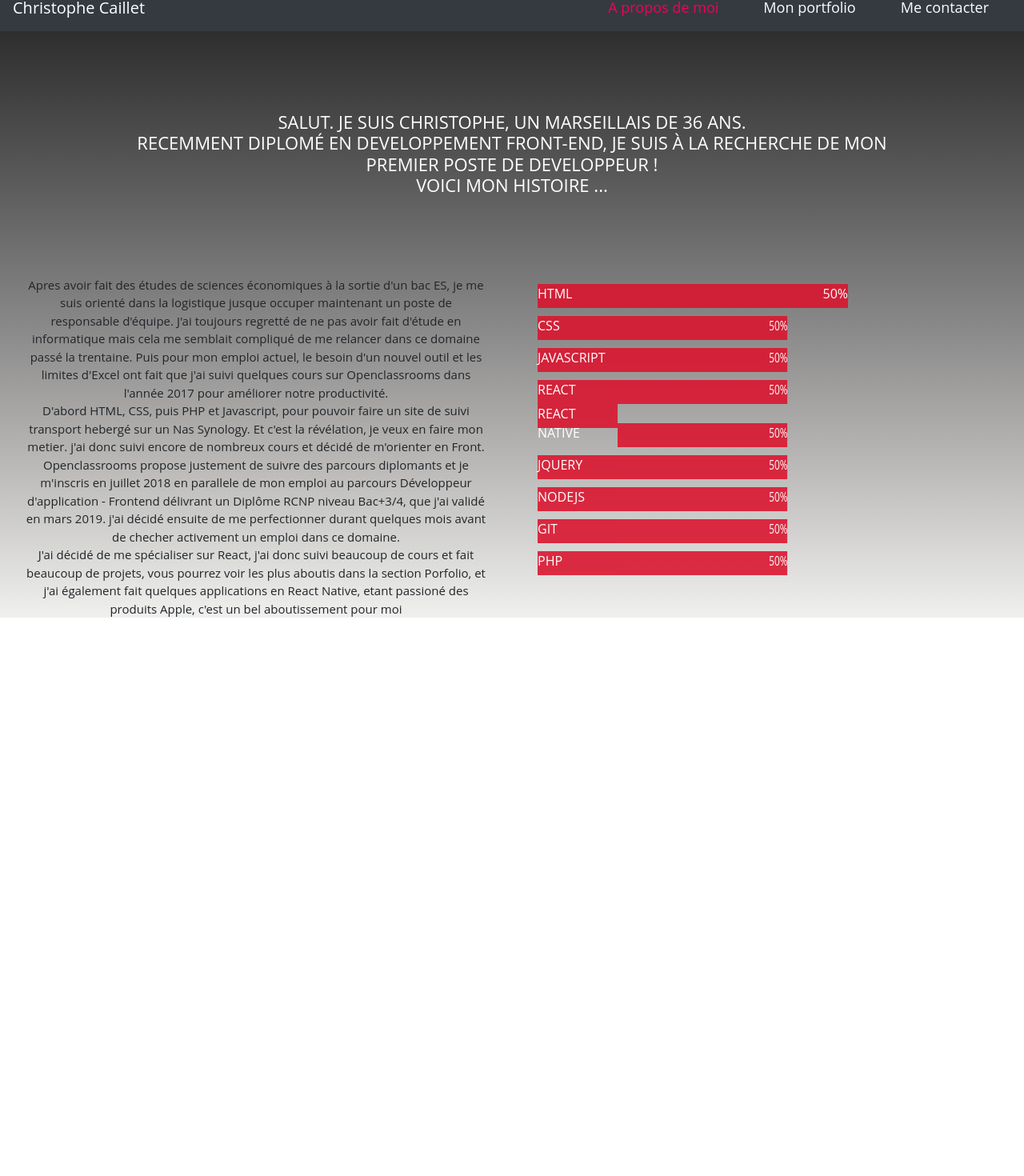
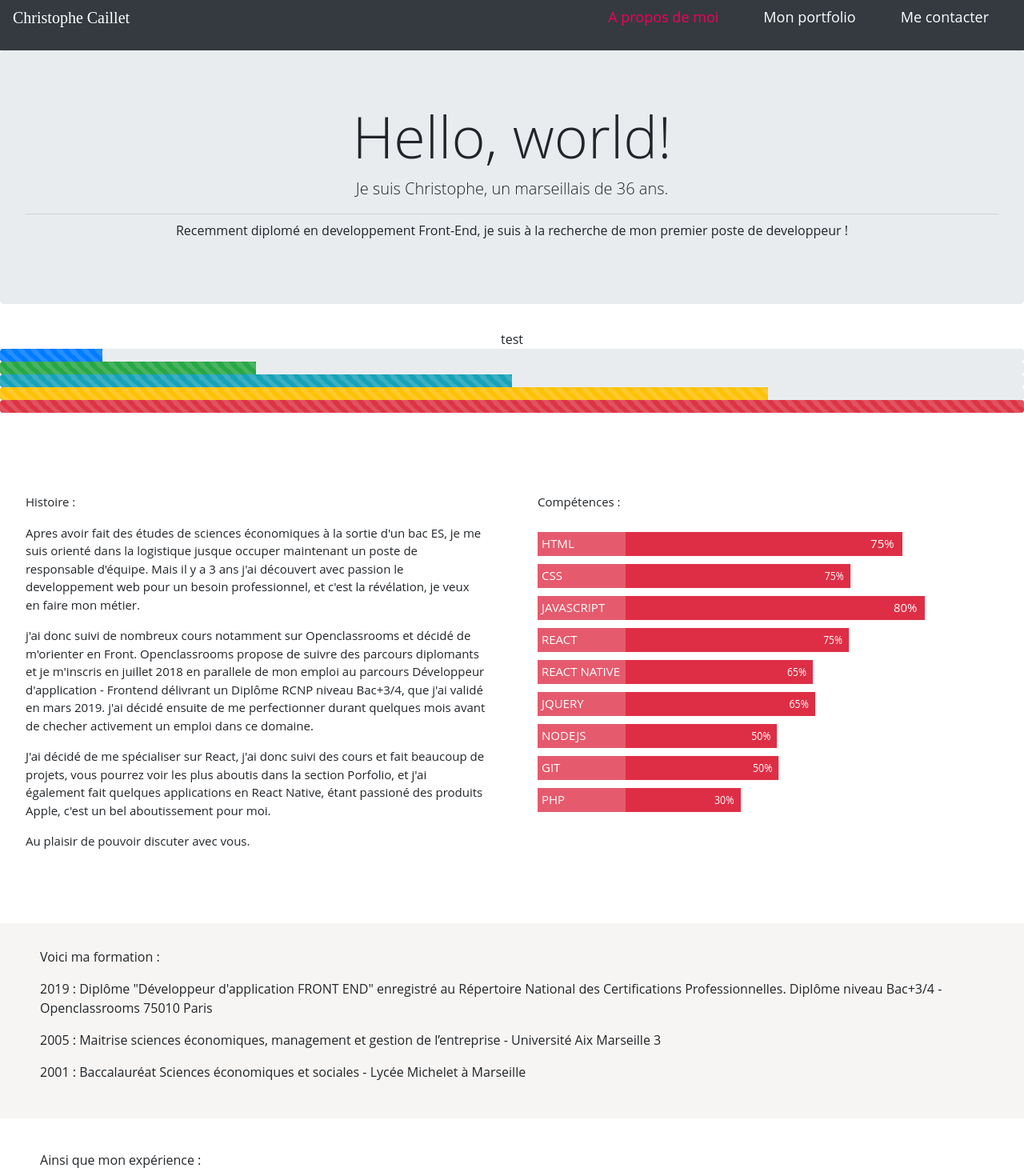
Before and after one commit to christophe13012/portfolio, a React (Create React App) app: page /about in a window 1280 px wide. Shown: the part 20-1490 px from the top of the page at 80% size. Before the commit the page ends 800 px from the top, so only its background shows below. Built offline with nearby package versions, Linux system fonts and the light colour scheme; what react-animations would draw is missing.

Commit message:
jumbotron

```diff
--- a/package.json
+++ b/package.json
@@ -9,6 +9,7 @@
     "react-animations": "^1.0.0",
     "react-dom": "^16.8.6",
     "react-particles-js": "^2.6.0",
+    "react-reveal": "^1.2.2",
     "react-router-dom": "^5.0.1",
     "react-scripts": "3.0.1",
     "reactstrap": "^8.0.0",
--- a/public/index.html
+++ b/public/index.html
@@ -26,6 +26,8 @@
     <style>
       .navbar {
         margin-bottom: 0px;
+        padding-top: 20px;
+        padding-bottom: 20px;
       }
       .navbar-dark .navbar-nav .nav-link {
         color: #fdfdfd;
--- a/src/Components/about.jsx
+++ b/src/Components/about.jsx
@@ -1,5 +1,7 @@
 import React, { Component } from "react";
+import { Jumbotron, Progress } from "reactstrap";
 import NavBar from "./navBar";
+import Slide from "react-reveal/Slide";
 import "../about.scss";
 
 class About extends Component {
@@ -8,77 +10,87 @@ class About extends Component {
     return (
       <div style={styles.container}>
         <NavBar />
+        <Jumbotron>
+          <h1 className="display-3">Hello, world!</h1>
+          <p className="lead">Je suis Christophe, un marseillais de 36 ans.</p>
+          <hr className="my-2" />
+          <p>
+            Recemment diplomé en developpement Front-End, je suis à la recherche
+            de mon premier poste de developpeur !
+          </p>
+          <p className="lead" />
+        </Jumbotron>
+        <div>
+          <span>test</span>
+          <Progress animated value={2 * 5} />
+          <Progress animated color="success" value="25" />
+          <Progress animated color="info" value={50} />
+          <Progress animated color="warning" value={75} />
+          <Progress animated color="danger" value="100" />
+        </div>
         <div style={styles.about}>
-          <header style={styles.header}>
-            <p style={styles.p}>
-              Salut. Je suis Christophe, un marseillais de 36 ans.
-            </p>
-            <p style={styles.p}>
-              Recemment diplomé en developpement Front-End, je suis à la
-              recherche de mon premier poste de developpeur !
-            </p>
-            <p style={styles.p}>Voici mon histoire ...</p>
-          </header>
+          <Slide left cascade>
             <section style={styles.main}>
               <section style={styles.histoire}>
-              Apres avoir fait des études de sciences économiques à la sortie
-              d'un bac ES, je me suis orienté dans la logistique jusque occuper
-              maintenant un poste de responsable d'équipe. J'ai toujours
-              regretté de ne pas avoir fait d'étude en informatique mais cela me
-              semblait compliqué de me relancer dans ce domaine passé la
-              trentaine. Puis pour mon emploi actuel, le besoin d'un nouvel
-              outil et les limites d'Excel ont fait que j'ai suivi quelques
-              cours sur Openclassrooms dans l'année 2017 pour améliorer notre
-              productivité.
-              <br />
-              D'abord HTML, CSS, puis PHP et Javascript, pour pouvoir faire un
-              site de suivi transport hebergé sur un Nas Synology. Et c'est la
-              révélation, je veux en faire mon metier. j'ai donc suivi encore de
-              nombreux cours et décidé de m'orienter en Front. Openclassrooms
-              propose justement de suivre des parcours diplomants et je
-              m'inscris en juillet 2018 en parallele de mon emploi au parcours
-              Développeur d'application - Frontend délivrant un Diplôme RCNP
-              niveau Bac+3/4, que j'ai validé en mars 2019. j'ai décidé ensuite
-              de me perfectionner durant quelques mois avant de checher
+                <p style={styles.titre}>Histoire : </p>
+                <p>
+                  Apres avoir fait des études de sciences économiques à la
+                  sortie d'un bac ES, je me suis orienté dans la logistique
+                  jusque occuper maintenant un poste de responsable d'équipe.
+                  Mais il y a 3 ans j'ai découvert avec passion le developpement
+                  web pour un besoin professionnel, et c'est la révélation, je
+                  veux en faire mon métier.
+                </p>
+                <p>
+                  j'ai donc suivi de nombreux cours notamment sur Openclassrooms
+                  et décidé de m'orienter en Front. Openclassrooms propose de
+                  suivre des parcours diplomants et je m'inscris en juillet 2018
+                  en parallele de mon emploi au parcours Développeur
+                  d'application - Frontend délivrant un Diplôme RCNP niveau
+                  Bac+3/4, que j'ai validé en mars 2019. j'ai décidé ensuite de
+                  me perfectionner durant quelques mois avant de checher
                   activement un emploi dans ce domaine.
-              <br />
-              J'ai décidé de me spécialiser sur React, j'ai donc suivi beaucoup
-              de cours et fait beaucoup de projets, vous pourrez voir les plus
-              aboutis dans la section Porfolio, et j'ai également fait quelques
-              applications en React Native, etant passioné des produits Apple,
-              c'est un bel aboutissement pour moi
-              <br />
+                </p>
+                <p>
+                  J'ai décidé de me spécialiser sur React, j'ai donc suivi des
+                  cours et fait beaucoup de projets, vous pourrez voir les plus
+                  aboutis dans la section Porfolio, et j'ai également fait
+                  quelques applications en React Native, étant passioné des
+                  produits Apple, c'est un bel aboutissement pour moi.
+                </p>
+                <p>Au plaisir de pouvoir discuter avec vous.</p>
               </section>
               <section style={styles.comp}>
+                <p>Compétences : </p>
                 <div className="bar-container">
                   <div style={styles.language}>HTML</div>
                   <div className="bar bar_0">
-                  <span>50%</span>
+                    <span>75%</span>
                   </div>
                   <br />
                   <div style={styles.language}>CSS</div>
                   <div className="bar bar_1">
-                  <span>50%</span>
+                    <span>75%</span>
                   </div>
                   <br />
                   <div style={styles.language}>JAVASCRIPT</div>
                   <div className="bar bar_2">
-                  <span>50%</span>
+                    <span>80%</span>
                   </div>
                   <br />
                   <div style={styles.language}>REACT</div>
                   <div className="bar bar_3">
-                  <span>50%</span>
+                    <span>75%</span>
                   </div>
                   <br />
                   <div style={styles.language}>REACT NATIVE</div>
                   <div className="bar bar_4">
-                  <span>50%</span>
+                    <span>65%</span>
                   </div>
                   <br />
                   <div style={styles.language}>JQUERY</div>
                   <div className="bar bar_5">
-                  <span>50%</span>
+                    <span>65%</span>
                   </div>
                   <br />
                   <div style={styles.language}>NODEJS</div>
@@ -93,11 +105,47 @@ class About extends Component {
                   <br />
                   <div style={styles.language}>PHP</div>
                   <div className="bar bar_8">
-                  <span>50%</span>
+                    <span>30%</span>
                   </div>
                 </div>
               </section>
             </section>
+          </Slide>
+          <Slide right cascade>
+            <section style={styles.formation}>
+              <p>Voici ma formation : </p>
+              <p>
+                2019 : Diplôme "Développeur d'application FRONT END" enregistré
+                au Répertoire National des Certifications Professionnelles.
+                Diplôme niveau Bac+3/4 - Openclassrooms 75010 Paris
+              </p>
+              <p>
+                2005 : Maitrise sciences économiques, management et gestion de
+                l’entreprise - Université Aix Marseille 3
+              </p>
+              <p>
+                2001 : Baccalauréat Sciences économiques et sociales - Lycée
+                Michelet à Marseille
+              </p>
+            </section>
+          </Slide>
+          <Slide left cascade>
+            <section style={styles.experience}>
+              <p>Ainsi que mon expérience :</p>
+              <p>
+                2015 à ce jour : Responsable équipe logistique AVENIR TELECOM
+                Marseille
+              </p>
+              <p>
+                2013 à 2015 : Responsable équipe logistique Internity | AVENIR
+                TELECOM Marseille
+              </p>
+              <p>
+                2008-2013 : Gestionnaire logistique Internity | AVENIR TELECOM
+                Marseille
+              </p>
+            </section>
+          </Slide>
         </div>
       </div>
     );
@@ -107,18 +155,15 @@ class About extends Component {
 const styles = {
   container: {
     textAlign: "center",
-    fontFamily: "Open Sans, sans-serif"
-  },
-  about: {
-    backgroundImage:
-      "linear-gradient(to bottom, #2e2e2e, #5a5959, #898888, #bcbbb9, #f0f0ee)"
+    fontFamily: "Open Sans, sans-serif",
+    backgroundColor: "white"
   },
   header: {
-    fontSize: 22,
+    fontSize: 20,
+    backgroundColor: "#F7F5F3",
     textTransform: "uppercase",
-    color: "white",
-    paddingTop: 100,
-    margin: "0px 150px"
+    color: "black",
+    padding: "50px 150px"
   },
   p: {
     margin: 0,
@@ -132,20 +177,38 @@ const styles = {
     justifyContent: "space-around"
   },
   histoire: {
+    textAlign: "left",
     width: "45%",
     fontSize: 15
   },
   comp: {
     width: "45%",
     textAlign: "left",
-    color: "white"
+    fontSize: 15
   },
   language: {
-    fontSize: 16,
-    width: 100,
+    fontSize: 15,
+    paddingTop: 3,
+    paddingLeft: 5,
+    width: 110,
     display: "inline-block",
     height: 30,
-    backgroundColor: "rgba(218, 21, 47, 0.89)"
+    backgroundColor: "rgba(218, 21, 47, 0.7)"
+  },
+  formation: {
+    textAlign: "left",
+    paddingLeft: 50,
+    paddingTop: 30,
+    paddingBottom: 30,
+    marginTop: 75,
+    backgroundColor: "#F7F5F3"
+  },
+  experience: {
+    textAlign: "left",
+    paddingLeft: 50,
+    paddingTop: 30,
+    paddingBottom: 40,
+    marginTop: 10
   }
 };
 
--- a/src/Components/navBar.jsx
+++ b/src/Components/navBar.jsx
@@ -1,5 +1,6 @@
 import React from "react";
 import { NavLink, Link } from "react-router-dom";
+import HeadShake from "react-reveal/HeadShake";
 
 const NavBar = () => {
   return (
@@ -7,9 +8,11 @@ const NavBar = () => {
       style={styles.navbar}
       className="navbar navbar-expand-lg navbar-dark bg-dark"
     >
-      <Link style={styles.nom} to="/" className="navbar-brand" href="#">
-        Christophe Caillet
-      </Link>
+      <HeadShake>
+        <Link style={styles.nom} to="/" className="navbar-brand" href="#">
+          Christophe Caillet
+        </Link>{" "}
+      </HeadShake>
       <div className="collapse navbar-collapse" id="navbarNav">
         <ul className="navbar-nav ml-auto">
           <NavLink
@@ -20,6 +23,7 @@ const NavBar = () => {
           >
             A propos de moi
           </NavLink>
+
           <NavLink
             style={styles.lien}
             to="/portfolio"
@@ -47,6 +51,9 @@ const styles = {
   lien: {
     fontSize: 18,
     margin: "0px 20px"
+  },
+  nom: {
+    fontFamily: "'Homemade Apple', cursive"
   }
 };
 
--- a/src/about.scss
+++ b/src/about.scss
@@ -1,25 +1,32 @@
+.bar-container {
+  color: white;
+}
+
 .bar {
-  width: 100%;
   height: 30px;
+  font-size: 15px;
+  padding-top: 3px;
+  padding-right: 10px;
   background-color: rgba(218, 21, 47, 0.89);
+
   margin-top: 10px;
   animation-duration: 10s;
   display: inline-block;
   text-align: right;
   &.bar_0 {
-    width: 50%;
+    width: 60%;
     animation-name: bar_animate_0;
   }
   &.bar_1 {
-    width: 50%;
+    width: 60%;
     animation-name: bar_animate_1;
   }
   &.bar_2 {
-    width: 50%;
+    width: 65%;
     animation-name: bar_animate_2;
   }
   &.bar_3 {
-    width: 50%;
+    width: 60%;
     animation-name: bar_animate_3;
   }
   &.bar_4 {
@@ -31,20 +38,20 @@
     animation-name: bar_animate_5;
   }
   &.bar_6 {
-    width: 50%;
+    width: 40%;
     animation-name: bar_animate_6;
   }
   &.bar_7 {
-    width: 50%;
+    width: 40%;
     animation-name: bar_animate_7;
   }
   &.bar_8 {
-    width: 50%;
+    width: 30%;
     animation-name: bar_animate_8;
   }
 }
 
-$percentages: (50, 50, 50, 50, 50, 50, 50, 50, 50);
+$percentages: (60, 60, 65, 60, 50, 50, 40, 40, 30);
 $factor: 20;
 $interval: 0.5;
 $previousAnimation: 0;
--- a/src/index.css
+++ b/src/index.css
@@ -5,6 +5,7 @@ body {
     sans-serif;
   -webkit-font-smoothing: antialiased;
   -moz-osx-font-smoothing: grayscale;
+  background-image: url("./images/2.jpg");
 }
 
 code {
@@ -13,4 +14,4 @@ code {
 }
 
 @import url("https://fonts.googleapis.com/css?family=Open+Sans&display=swap");
-@import url("https://fonts.googleapis.com/css?family=Nanum+Gothic&display=swap");
+@import url("https://fonts.googleapis.com/css?family=Homemade+Apple&display=swap");
```
Also changed, not shown: 1 other file (tests, documents, lock files or other folders). Lines whose indentation alone changed are shown as unchanged.
